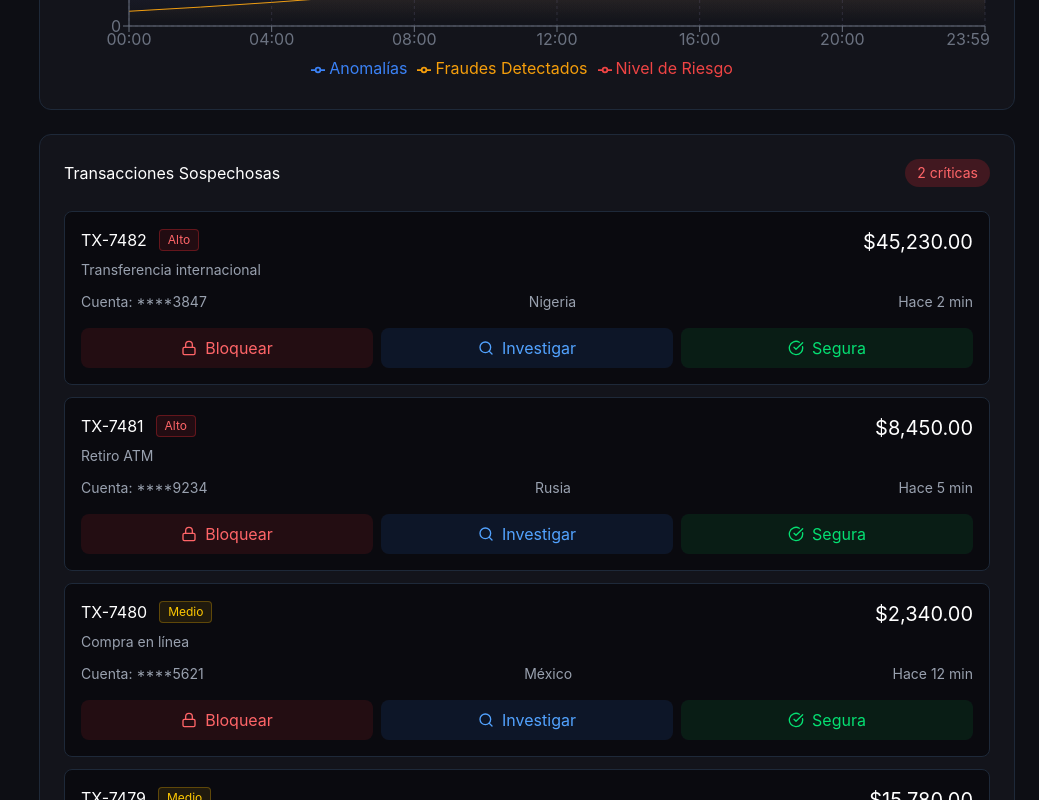
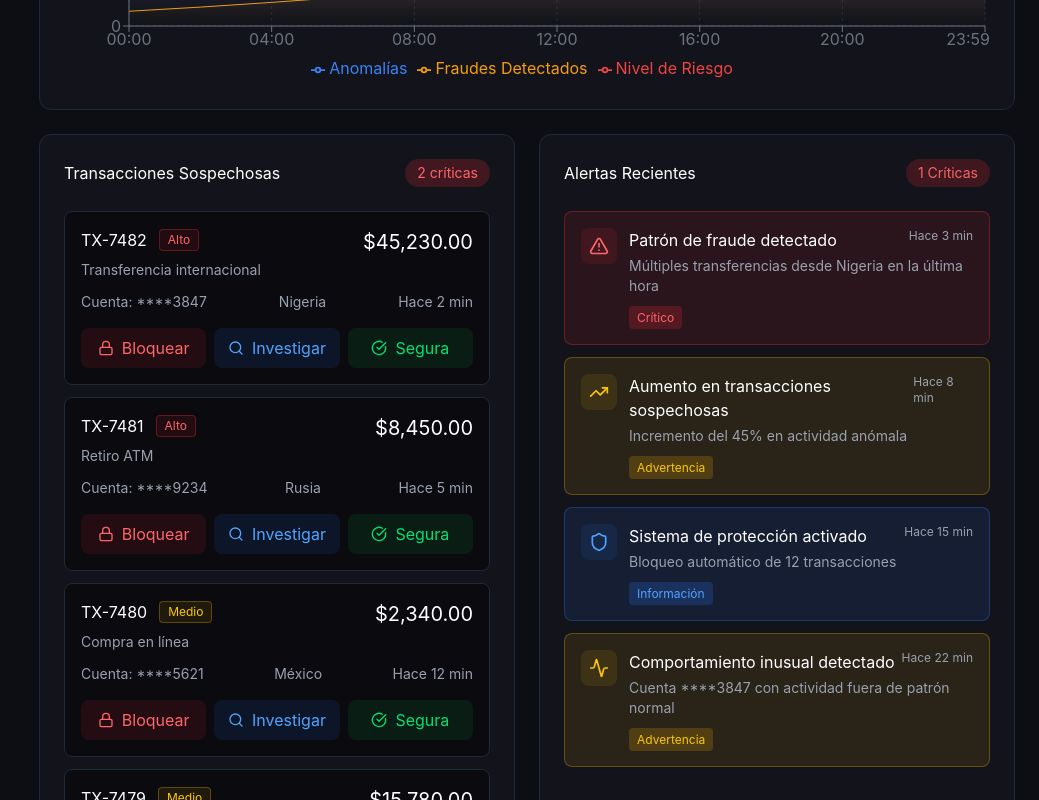
Before and after one commit to ERICKJLLO/Delta, a React app in the folder frontend/: page / in a window 1280 px wide. Shown: the part 820-1620 px from the top of the page, without its empty margins (241-1280 px from the left). Built offline with nearby package versions, Linux system fonts and the light colour scheme; the HTML template or start-up script is replaced by a standard one.

Commit message:
Agregar panel de alertas recientes junto al listado de transacciones.

```diff
--- a/frontend/src/App.jsx
+++ b/frontend/src/App.jsx
@@ -5,6 +5,7 @@ import MetricCard from "./components/MetricCard";
 import RiskIndicator from "./components/RiskIndicator";
 import RiskChart from "./components/RiskChart";
 import TransactionList from "./components/TransactionList";
+import AlertsPanel from "./components/AlertsPanel";
 import { DollarSign, TrendingUp, Shield, Activity } from "lucide-react";
 
 function App() {
@@ -77,7 +78,10 @@ function App() {
 
           <RiskChart />
 
-          <TransactionList />
+          <div className="grid grid-cols-1 xl:grid-cols-2 gap-6">
+            <TransactionList />
+            <AlertsPanel />
+          </div>
         </div>
 
       </main>
--- /dev/null
+++ b/frontend/src/components/AlertsPanel.jsx
@@ -0,0 +1,108 @@
+import { AlertTriangle, TrendingUp, Shield, Activity } from "lucide-react";
+
+const alerts = [
+  {
+    id: "1",
+    title: "Patrón de fraude detectado",
+    description:
+      "Múltiples transferencias desde Nigeria en la última hora",
+    time: "Hace 3 min",
+    severity: "critical",
+    icon: AlertTriangle,
+  },
+  {
+    id: "2",
+    title: "Aumento en transacciones sospechosas",
+    description: "Incremento del 45% en actividad anómala",
+    time: "Hace 8 min",
+    severity: "warning",
+    icon: TrendingUp,
+  },
+  {
+    id: "3",
+    title: "Sistema de protección activado",
+    description: "Bloqueo automático de 12 transacciones",
+    time: "Hace 15 min",
+    severity: "info",
+    icon: Shield,
+  },
+  {
+    id: "4",
+    title: "Comportamiento inusual detectado",
+    description: "Cuenta ****3847 con actividad fuera de patrón normal",
+    time: "Hace 22 min",
+    severity: "warning",
+    icon: Activity,
+  },
+];
+
+const severityStyles = {
+  critical: {
+    bg: "bg-red-500/10",
+    border: "border-red-500/30",
+    icon: "text-red-400",
+    badge: "bg-red-500/20 text-red-400",
+    label: "Crítico",
+  },
+  warning: {
+    bg: "bg-yellow-500/10",
+    border: "border-yellow-500/30",
+    icon: "text-yellow-400",
+    badge: "bg-yellow-500/20 text-yellow-400",
+    label: "Advertencia",
+  },
+  info: {
+    bg: "bg-blue-500/10",
+    border: "border-blue-500/30",
+    icon: "text-blue-400",
+    badge: "bg-blue-500/20 text-blue-400",
+    label: "Información",
+  },
+};
+
+function AlertsPanel() {
+  return (
+    <div className="p-6 rounded-xl bg-[#13141b] border border-gray-800">
+      <div className="flex items-center justify-between mb-6">
+        <h3 className="text-white">Alertas Recientes</h3>
+        <span className="px-3 py-1 bg-red-500/20 text-red-400 rounded-full text-sm animate-pulse">
+          {alerts.filter((a) => a.severity === "critical").length} Críticas
+        </span>
+      </div>
+
+      <div className="space-y-3">
+        {alerts.map((alert) => {
+          const styles = severityStyles[alert.severity];
+          const Icon = alert.icon;
+
+          return (
+            <div
+              key={alert.id}
+              className={`p-4 rounded-lg border ${styles.border} ${styles.bg} hover:bg-opacity-80 transition-all cursor-pointer`}
+            >
+              <div className="flex items-start gap-3">
+                <div className={`p-2 rounded-lg ${styles.bg}`}>
+                  <Icon className={`w-5 h-5 ${styles.icon}`} />
+                </div>
+                <div className="flex-1">
+                  <div className="flex items-start justify-between mb-1">
+                    <h4 className="text-white">{alert.title}</h4>
+                    <span className="text-xs text-gray-400">{alert.time}</span>
+                  </div>
+                  <p className="text-sm text-gray-400 mb-2">
+                    {alert.description}
+                  </p>
+                  <span className={`text-xs px-2 py-1 rounded ${styles.badge}`}>
+                    {styles.label}
+                  </span>
+                </div>
+              </div>
+            </div>
+          );
+        })}
+      </div>
+    </div>
+  );
+}
+
+export default AlertsPanel;
```
